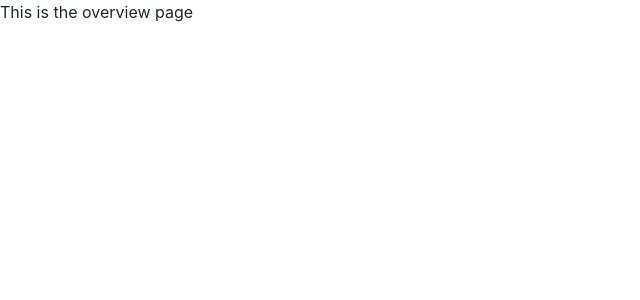
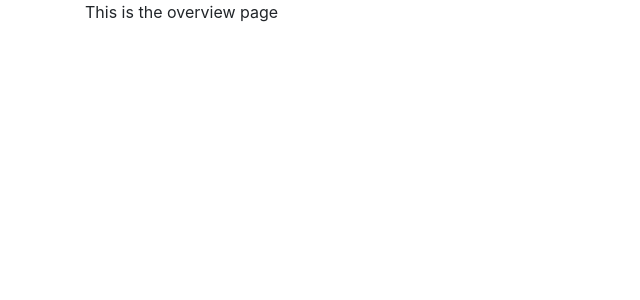
Before and after one commit to Plantacle/plantacle, a React (Create React App) app: page / in a window 1280 px wide. Shown: the top 300 px of the page, without its empty margins (0-640 px from the left). Built offline with nearby package versions, Linux system fonts and the light colour scheme.

Commit message:
Created bootstrap layout

```diff
--- a/src/components/App.js
+++ b/src/components/App.js
@@ -1,5 +1,6 @@
 import React from 'react';
 import { BrowserRouter as Router, Route, Switch} from 'react-router-dom';
+import Layout from './Layout';
 import NoMatch from '../pages/NoMatch';
 import Overview from '../pages/Overview';
 import Tasks from '../pages/Tasks';
@@ -8,7 +9,7 @@
   return (
 
     <React.Fragment>
-
+      <Layout>
         <Router>
           <Switch>
             <Route exact path="/" component={Overview} />
@@ -16,7 +17,7 @@
             <Route component={NoMatch} />
           </Switch>
         </Router>
-
+      </Layout>
     </React.Fragment>
 
   );
--- /dev/null
+++ b/src/components/Layout.js
@@ -0,0 +1,10 @@
+import React from 'react';
+import Container from 'react-bootstrap/Container';
+
+const Layout = (props) => (
+    <Container>
+        {props.children}
+    </Container>
+)
+
+export default Layout;
```
Lines whose indentation alone changed are shown as unchanged.
